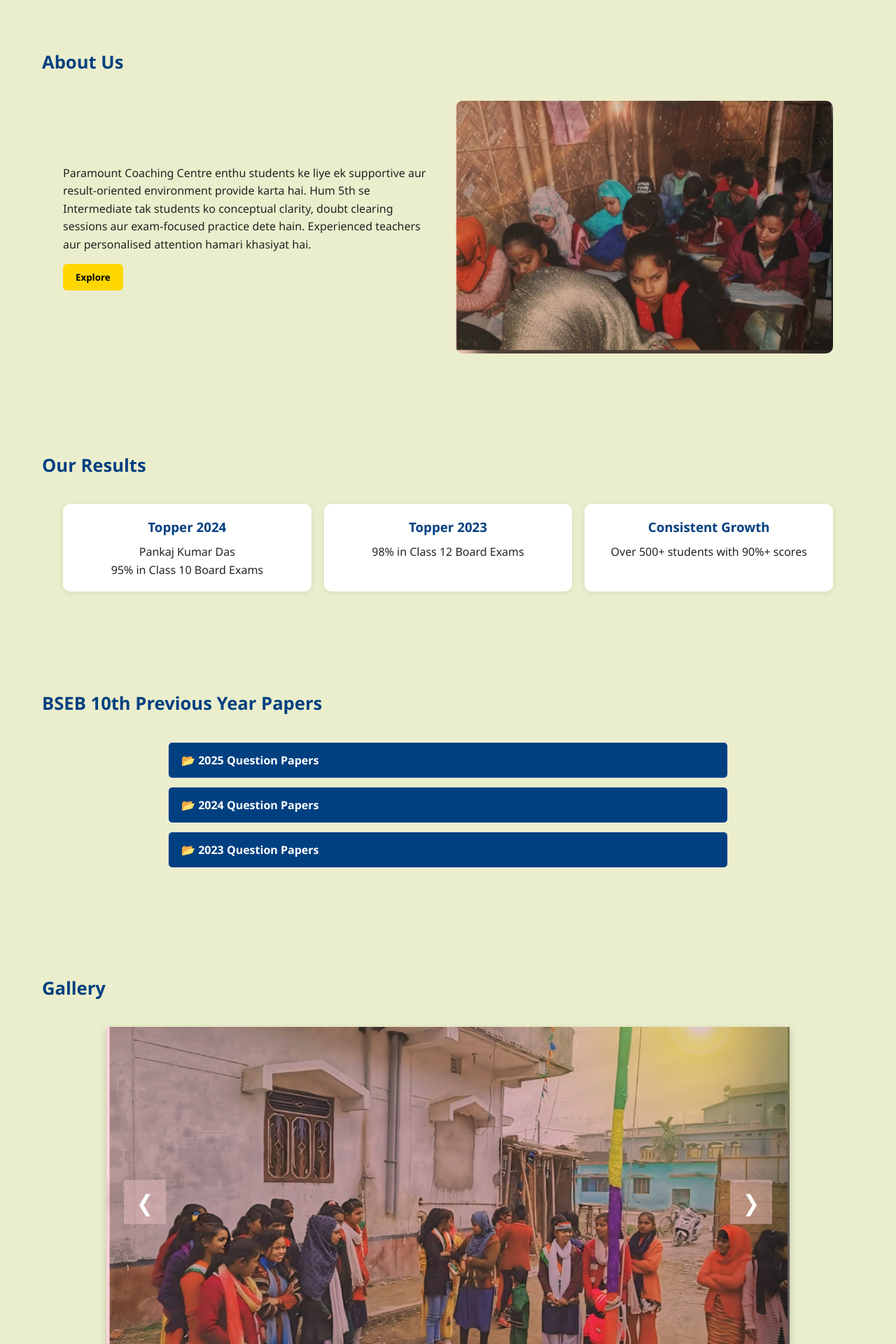
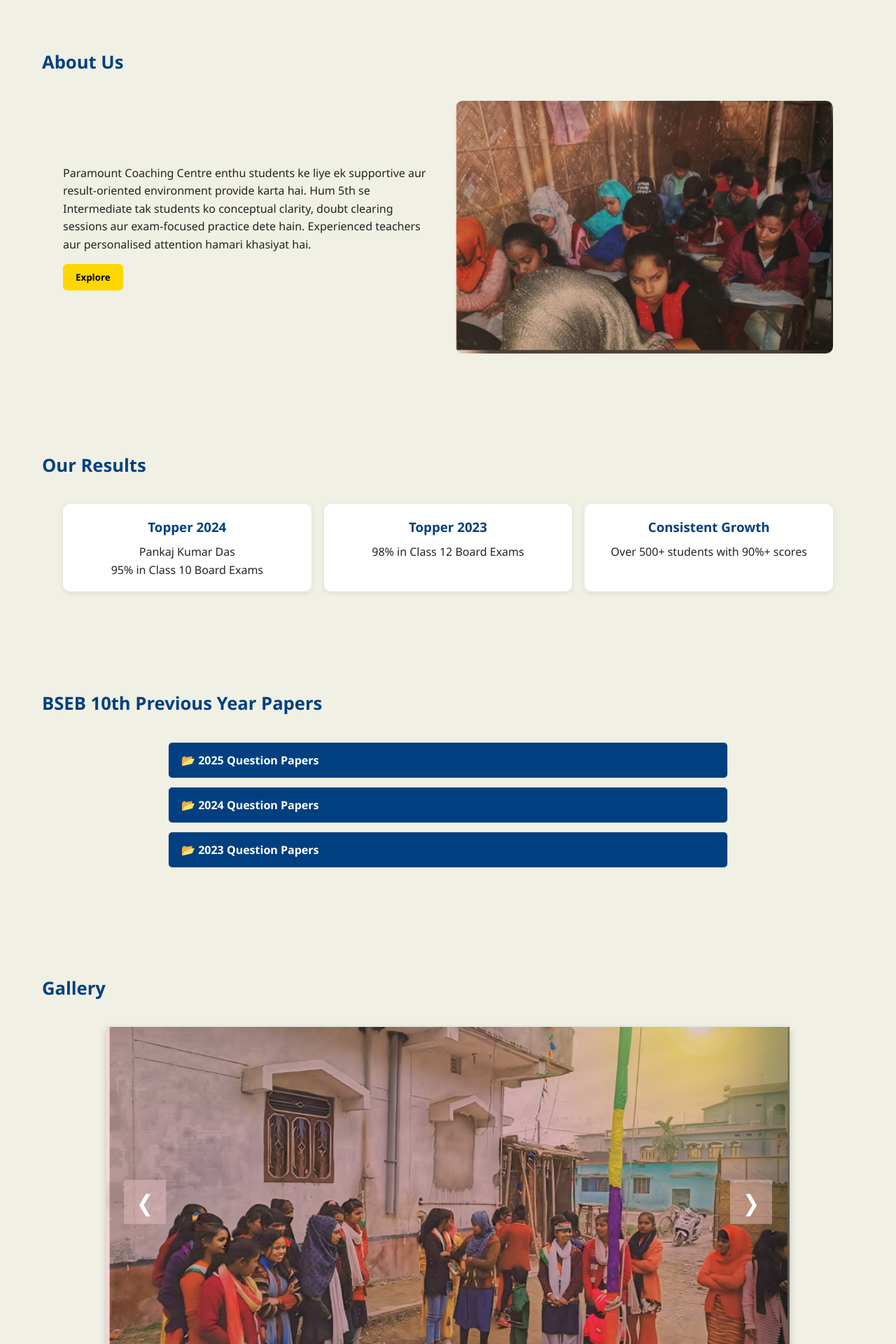
Before and after one commit to Pankajdas0025/Paramount-Coaching-Centre, a PHP site: page / in a window 1280 px wide. Shown: the part 777-2697 px from the top of the page at 70% size. Run offline with PHP 8.4, Linux system fonts and the light colour scheme.

Commit message:
aaaaaaaaaadd

```diff
--- a/index.php
+++ b/index.php
@@ -14,7 +14,7 @@
   <header>
     <div class="brand">
       <img src="assets/Images/Hero-image.jpg" alt="logo" style="width:44px;height:44px;border-radius:8px;object-fit:cover;">
-      <h1>Paramount Coaching Centre</h1>
+      <h1>XYZ Coaching Centre</h1>
     </div>
 
     <!-- Desktop Nav -->
--- a/style.css
+++ b/style.css
@@ -12,10 +12,11 @@
 html
 {
   scroll-behavior: smooth;
+  transition: 0.5s;
 }
   /* Basic reset */
     *{margin:0;padding:0;box-sizing:border-box;font-family:'Segoe UI', Tahoma, Geneva, Verdana, sans-serif;}
-    body{background:#ebeecc;color:#222;line-height:1.6; padding: 20px 10px;scroll-behavior: smooth;}
+    body{background:#f0f0e5;color:#222;line-height:1.6; padding: 20px 10px;scroll-behavior: smooth;}
 
     /* Header */
     header{
```
